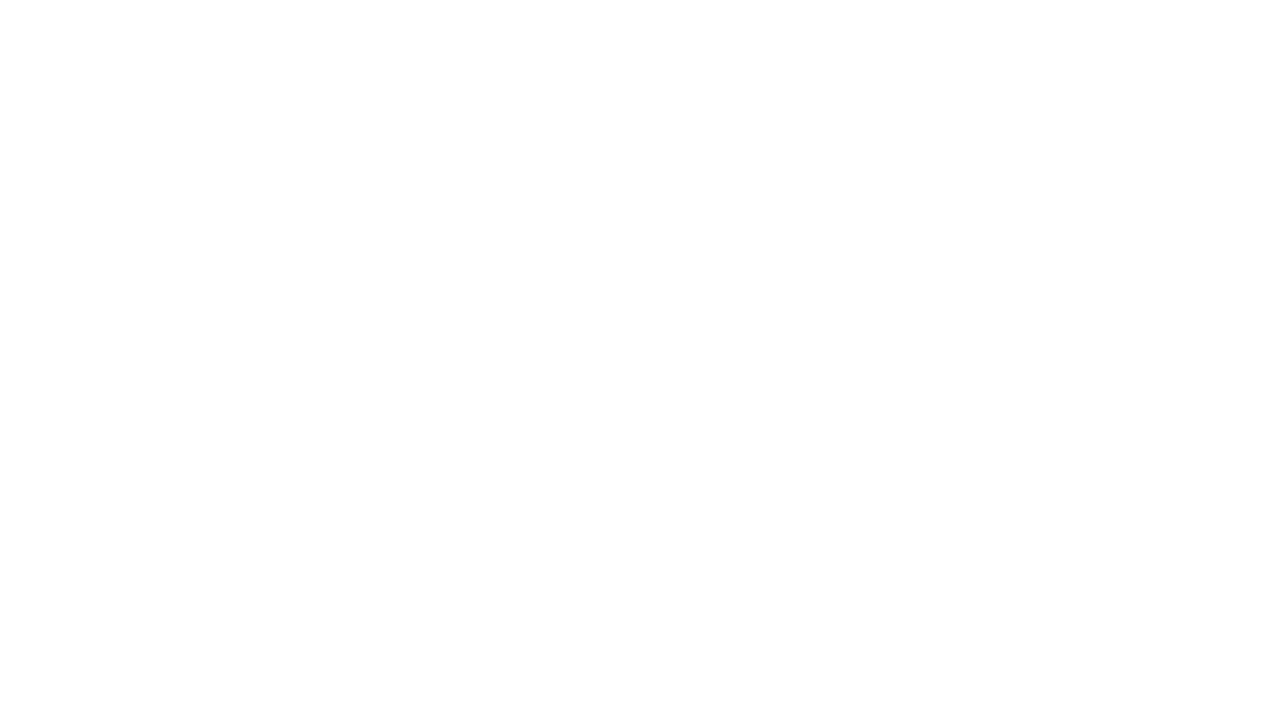
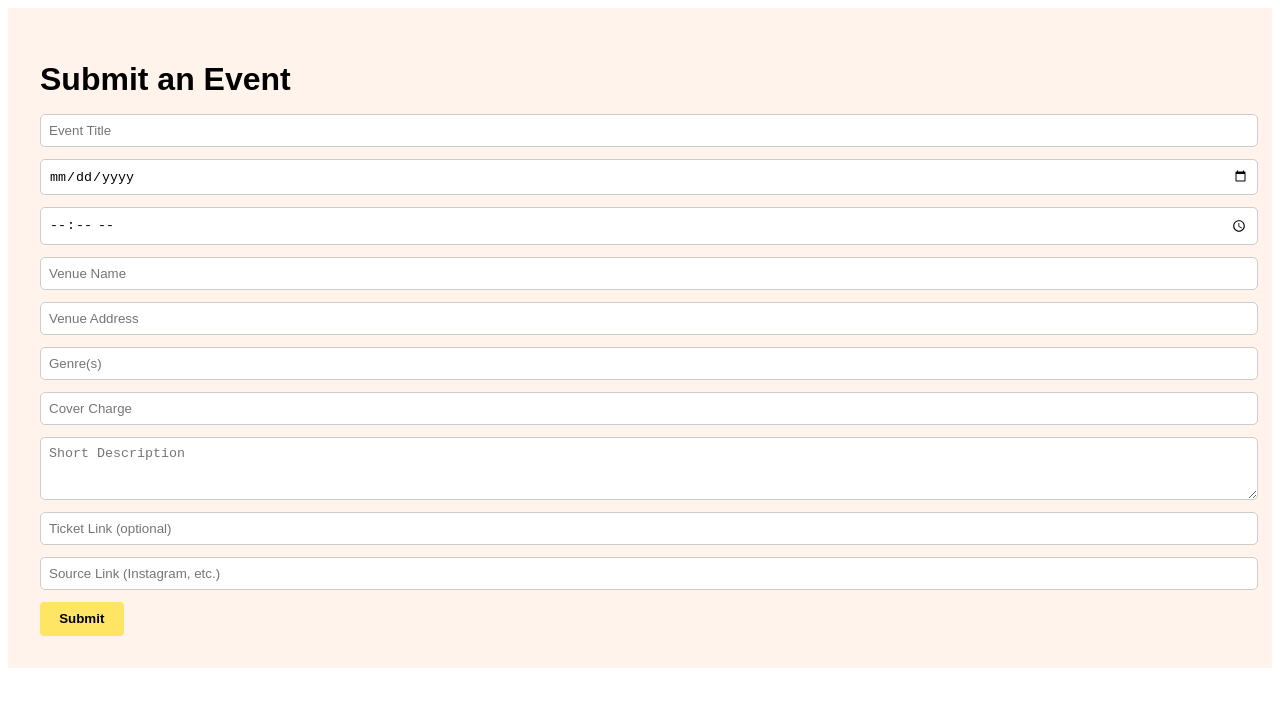
Before and after one commit to mrayover/Fresno-music-calendar1, a React (Vite) app: page /submit in a window 1280 px wide. Before the commit this address had no page. Shown: the top 706 px of the page. Built offline with nearby package versions, Linux system fonts and the light colour scheme.

Commit message:
Add user event submission form at /submit

```diff
--- a/src/App.jsx
+++ b/src/App.jsx
@@ -3,6 +3,7 @@ import { BrowserRouter, Routes, Route } from 'react-router-dom';
 import LandingPage from './components/LandingPage';
 import Calendar from './components/Calendar';
 import EventPage from './components/EventPage';
+import SubmitEvent from './components/SubmitEvent';
 
 export default function App() {
   return (
@@ -10,6 +11,7 @@ export default function App() {
       <Routes>
         <Route path="/" element={<><LandingPage /><Calendar /></>} />
         <Route path="/event/:id" element={<EventPage />} />
+        <Route path="/submit" element={<SubmitEvent />} />
       </Routes>
     </BrowserRouter>
   );
--- /dev/null
+++ b/src/components/SubmitEvent.css
@@ -0,0 +1,34 @@
+
+.submit-event {
+  padding: 2rem;
+  font-family: sans-serif;
+  background: #fff3ec;
+}
+.submit-event h1 {
+  font-size: 2rem;
+  margin-bottom: 1rem;
+}
+form input,
+form textarea {
+  display: block;
+  width: 100%;
+  padding: 0.5rem;
+  margin-bottom: 0.75rem;
+  border: 1px solid #ccc;
+  border-radius: 5px;
+}
+form button {
+  padding: 0.6rem 1.2rem;
+  background: #ffe564;
+  border: none;
+  border-radius: 4px;
+  font-weight: bold;
+  cursor: pointer;
+}
+.confirmation {
+  font-size: 1.2rem;
+  background: #e4ffdd;
+  padding: 1rem;
+  border: 1px solid #b4e1a7;
+  border-radius: 6px;
+}
--- /dev/null
+++ b/src/components/SubmitEvent.jsx
@@ -0,0 +1,57 @@
+
+import { useState } from "react";
+import "./SubmitEvent.css";
+
+export default function SubmitEvent() {
+  const [submitted, setSubmitted] = useState(false);
+  const [form, setForm] = useState({
+    title: "",
+    date: "",
+    time: "",
+    venue: "",
+    address: "",
+    genre: "",
+    cover: "",
+    description: "",
+    ticketsLink: "",
+    source: ""
+  });
+
+  const handleChange = (e) => {
+    const { name, value } = e.target;
+    setForm(prev => ({ ...prev, [name]: value }));
+  };
+
+  const handleSubmit = (e) => {
+    e.preventDefault();
+    console.log("Submitted Event:", form);
+    setSubmitted(true);
+    setForm({
+      title: "", date: "", time: "", venue: "", address: "", genre: "",
+      cover: "", description: "", ticketsLink: "", source: ""
+    });
+  };
+
+  return (
+    <div className="submit-event">
+      <h1>Submit an Event</h1>
+      {submitted ? (
+        <div className="confirmation">🎉 Event submitted for review!</div>
+      ) : (
+        <form onSubmit={handleSubmit}>
+          <input type="text" name="title" value={form.title} onChange={handleChange} placeholder="Event Title" required />
+          <input type="date" name="date" value={form.date} onChange={handleChange} required />
+          <input type="time" name="time" value={form.time} onChange={handleChange} required />
+          <input type="text" name="venue" value={form.venue} onChange={handleChange} placeholder="Venue Name" required />
+          <input type="text" name="address" value={form.address} onChange={handleChange} placeholder="Venue Address" required />
+          <input type="text" name="genre" value={form.genre} onChange={handleChange} placeholder="Genre(s)" required />
+          <input type="text" name="cover" value={form.cover} onChange={handleChange} placeholder="Cover Charge" />
+          <textarea name="description" value={form.description} onChange={handleChange} placeholder="Short Description" rows="3" />
+          <input type="url" name="ticketsLink" value={form.ticketsLink} onChange={handleChange} placeholder="Ticket Link (optional)" />
+          <input type="url" name="source" value={form.source} onChange={handleChange} placeholder="Source Link (Instagram, etc.)" />
+          <button type="submit">Submit</button>
+        </form>
+      )}
+    </div>
+  );
+}
```
